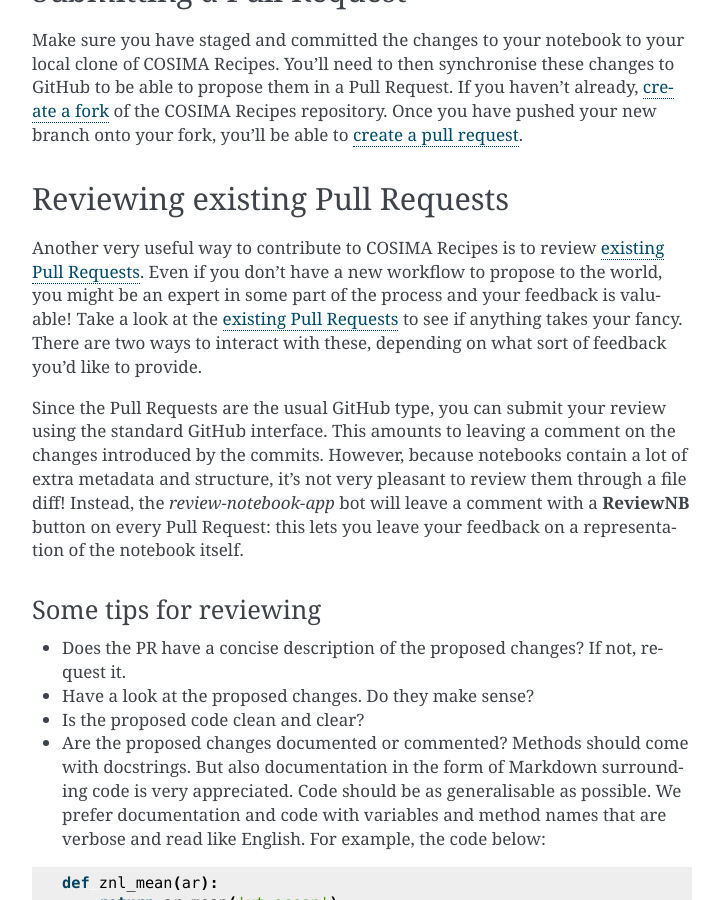
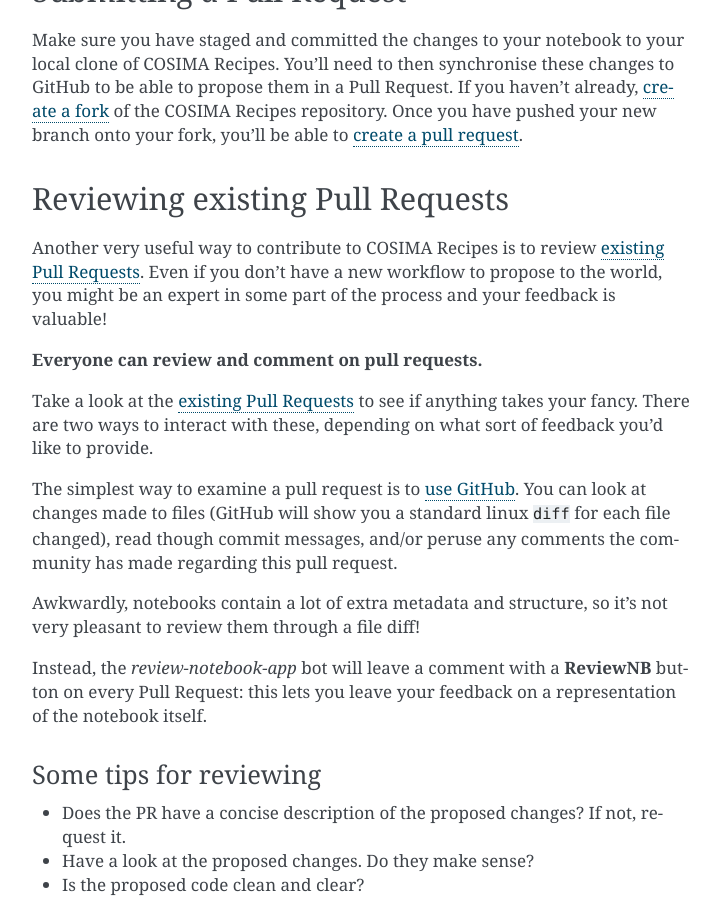
Before and after one commit to COSIMA/cosima-recipes, a Sphinx documentation site: the page built from docs/contributing.rst, in a window 1280 px wide and 900 px high, scrolled down 2047 px. Shown: the whole window, without its empty margins (388-1111 px from the left). Built offline with Sphinx 7.4.7, drawn with Linux system fonts in a browser that asks for light colours.

Commit message:
Add details about who can review

```diff
--- a/docs/contributing.rst
+++ b/docs/contributing.rst
@@ -125,14 +125,20 @@ Reviewing existing Pull Requests
 Another very useful way to contribute to COSIMA Recipes is to review `existing
 Pull Requests`_. Even if you don't have a new workflow to propose to the world,
 you might be an expert in some part of the process and your feedback is valuable!
+
+**Everyone can review and comment on pull requests.**
+
 Take a look at the `existing Pull Requests`_ to see if anything takes your fancy.
 There are two ways to interact with these, depending on what sort of feedback
 you'd like to provide.
 
-Since the Pull Requests are the usual GitHub type, you can submit your review using
-the standard GitHub interface. This amounts to leaving a comment on the changes
-introduced by the commits. However, because notebooks contain a lot of extra
-metadata and structure, it's not very pleasant to review them through a file diff!
+The simplest way to examine a pull request is to `use GitHub <https://github.com/COSIMA/cosima-recipes/pulls>`_. You can look at changes made to files
+(GitHub will show you a standard linux ``diff`` for each file changed), read though commit messages, and/or peruse any comments
+the community has made regarding this pull request.
+
+Awkwardly, notebooks contain a lot of extra
+metadata and structure, so it's not very pleasant to review them through a file diff!
+
 Instead, the *review-notebook-app* bot will leave a comment with a **ReviewNB**
 button on every Pull Request: this lets you leave your feedback on a representation
 of the notebook itself.
```
